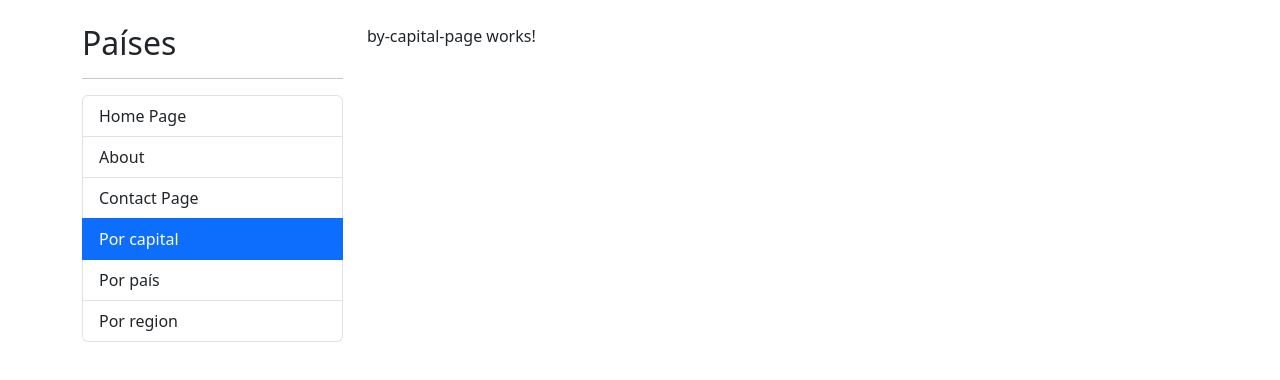
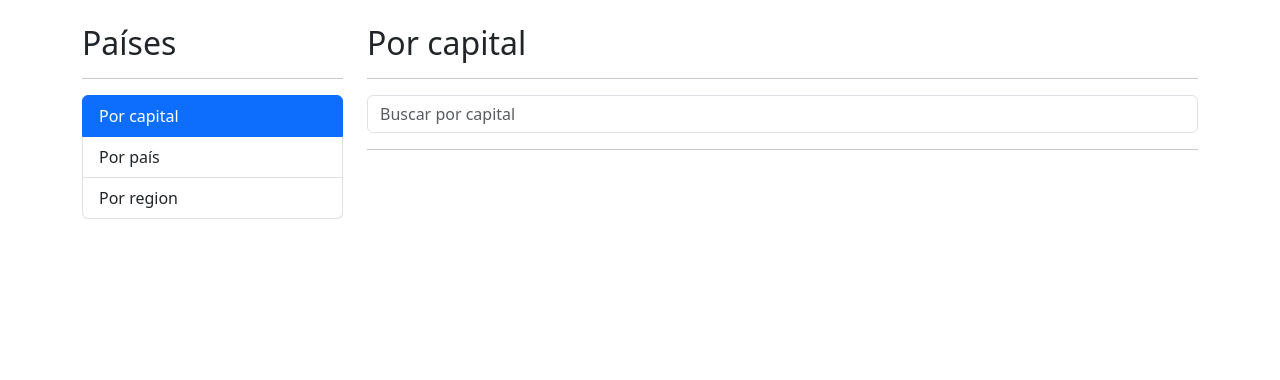
Before and after one commit to CarlosReyesMelero/SPA-Angular, an Angular app: page /countries/by-capital in a window 1280 px wide. Shown: the top 380 px of the page. Built offline with nearby package versions, Linux system fonts and the light colour scheme.

Commit message:
SearchBox Component and Countries Service

```diff
--- a/src/app/app.module.ts
+++ b/src/app/app.module.ts
@@ -5,6 +5,7 @@
 import { AppComponent } from './app.component';
 import { SharedModule } from './shared/shared.module';
 import { AppRoutingModule } from './app-routing.module';
+import { HttpClientModule } from '@angular/common/http';
 
 @NgModule({
   declarations: [
@@ -13,6 +14,7 @@
   imports: [
     AppRoutingModule,
     BrowserModule,
+    HttpClientModule,
     SharedModule,
   ],
   providers: [],
--- a/src/app/countries/countries-routing.module.ts
+++ b/src/app/countries/countries-routing.module.ts
@@ -22,6 +22,10 @@
   {
     path: 'by/:id',
     component: CountryPageComponent
+  },
+  {
+    path: '**',
+    redirectTo: 'by-capital'
   }
 ]
 
--- a/src/app/countries/countries.module.ts
+++ b/src/app/countries/countries.module.ts
@@ -7,6 +7,7 @@
 import { ByCountryPageComponent } from './pages/by-country-page/by-country-page.component';
 import { ByRegionPageComponent } from './pages/by-region-page/by-region-page.component';
 import { CountryPageComponent } from './pages/country-page/country-page.component';
+import { SharedModule } from '../shared/shared.module';
 
 
 
@@ -20,7 +21,8 @@
   ],
   imports: [
     CommonModule,
-    CountriesRoutingModule
+    CountriesRoutingModule,
+    SharedModule
   ]
 })
 export class CountriesModule { }
--- /dev/null
+++ b/src/app/countries/interfaces/country.ts
@@ -0,0 +1,121 @@
+export interface Country {
+  name:         Name;
+  tld:          string[];
+  cca2:         string;
+  ccn3:         string;
+  cca3:         string;
+  cioc:         string;
+  independent:  boolean;
+  status:       string;
+  unMember:     boolean;
+  currencies:   Currencies;
+  idd:          Idd;
+  capital:      string[];
+  altSpellings: string[];
+  region:       string;
+  subregion:    string;
+  languages:    Languages;
+  translations: { [key: string]: Translation };
+  latlng:       number[];
+  landlocked:   boolean;
+  borders?:     string[];
+  area:         number;
+  demonyms:     Demonyms;
+  flag:         string;
+  maps:         Maps;
+  population:   number;
+  gini?:        { [key: string]: number };
+  fifa:         string;
+  car:          Car;
+  timezones:    string[];
+  continents:   string[];
+  flags:        Flags;
+  coatOfArms:   CoatOfArms;
+  startOfWeek:  string;
+  capitalInfo:  CapitalInfo;
+  postalCode?:  PostalCode;
+}
+
+export interface CapitalInfo {
+  latlng: number[];
+}
+
+export interface Car {
+  signs: string[];
+  side:  string;
+}
+
+export interface CoatOfArms {
+  png?: string;
+  svg?: string;
+}
+
+export interface Currencies {
+  USD?: Clp;
+  DOP?: Clp;
+  CRC?: Clp;
+  CLP?: Clp;
+  YER?: Clp;
+  EUR?: Clp;
+}
+
+export interface Clp {
+  name:   string;
+  symbol: string;
+}
+
+export interface Demonyms {
+  eng: Eng;
+  fra: Eng;
+}
+
+export interface Eng {
+  f: string;
+  m: string;
+}
+
+export interface Flags {
+  png:  string;
+  svg:  string;
+  alt?: string;
+}
+
+export interface Idd {
+  root:     string;
+  suffixes: string[];
+}
+
+export interface Languages {
+  spa?: string;
+  eng?: string;
+  ara?: string;
+  ita?: string;
+}
+
+export interface Maps {
+  googleMaps:     string;
+  openStreetMaps: string;
+}
+
+export interface Name {
+  common:     string;
+  official:   string;
+  nativeName: NativeName;
+}
+
+export interface NativeName {
+  spa?: Translation;
+  eng?: Translation;
+  ara?: Translation;
+  ita?: Translation;
+}
+
+export interface Translation {
+  official: string;
+  common:   string;
+}
+
+export interface PostalCode {
+  format: string;
+  regex:  string;
+}
--- a/src/app/countries/pages/by-capital-page/by-capital-page.component.html
+++ b/src/app/countries/pages/by-capital-page/by-capital-page.component.html
@@ -1 +1,21 @@
-<p>by-capital-page works!</p>
+<h2>Por capital</h2>
+<hr>
+
+<div class="row">
+  <div class="col">
+    <!-- SearchBox -->
+    <shared-search-box (onValue)="searchByCapital($event)" placeholder="Buscar por capital"></shared-search-box>
+
+  </div>
+</div>
+
+<div class="row">
+  <div class="col">
+    <hr>
+    <ul>
+      <li *ngFor="let country of countries">
+          {{country.capital}} - {{country.population}}
+      </li>
+    </ul>
+  </div>
+</div>
--- a/src/app/countries/pages/by-capital-page/by-capital-page.component.ts
+++ b/src/app/countries/pages/by-capital-page/by-capital-page.component.ts
@@ -1,4 +1,6 @@
 import { Component } from '@angular/core';
+import { CountriesService } from '../../services/countries.service';
+import { Country } from '../../interfaces/country';
 
 @Component({
   selector: 'app-by-capital-page',
@@ -7,4 +9,15 @@
 })
 export class ByCapitalPageComponent {
 
+  public countries: Country[] = [];
+
+  constructor( private countriesSevice:  CountriesService ) {}
+
+  searchByCapital ( term:string ): void {
+    this.countriesSevice.searchCapital( term )
+      .subscribe( countries => {
+        this.countries = countries;
+      })
+  }
+
 }
--- /dev/null
+++ b/src/app/countries/services/countries.service.ts
@@ -0,0 +1,20 @@
+import { Injectable } from '@angular/core';
+import { HttpClient } from '@angular/common/http';
+import { Observable } from 'rxjs';
+import { Country } from '../interfaces/country';
+
+@Injectable({providedIn: 'root'})
+export class CountriesService {
+
+  private apiURL: string = 'https://restcountries.com/v3.1';
+
+  constructor(private http: HttpClient) { }
+
+  searchCapital ( term: string): Observable<Country[]> {
+
+    const url = `${this.apiURL}/capital/${term}`;
+    return this.http.get<Country[]>( url );
+
+  }
+
+}
--- /dev/null
+++ b/src/app/shared/components/search-box/search-box.component.html
@@ -0,0 +1,7 @@
+<input
+  type="text"
+  [placeholder]="placeholder"
+  class="form-control"
+  (keyup.enter)="emitValue(txtInput.value)"
+  #txtInput
+>
--- /dev/null
+++ b/src/app/shared/components/search-box/search-box.component.ts
@@ -0,0 +1,19 @@
+import { Component, EventEmitter, Input, Output } from '@angular/core';
+
+@Component({
+  selector: 'shared-search-box',
+  templateUrl: './search-box.component.html',
+})
+export class SearchBoxComponent {
+
+
+  @Input()
+  public placeholder: string = '';
+
+  @Output()
+  public onValue = new EventEmitter<string>();
+
+  emitValue( value: string): void {
+    this.onValue.emit (value);
+  }
+}
--- a/src/app/shared/components/sidebar/sidebar.component.html
+++ b/src/app/shared/components/sidebar/sidebar.component.html
@@ -2,7 +2,7 @@
 <hr>
 
 <ul class="list-group">
-  <li routerLink=""
+  <!-- <li routerLink=""
     routerLinkActive="active"
     [routerLinkActiveOptions]="{exact:true}"
     class="list-group-item">
@@ -19,7 +19,7 @@
     routerLinkActive="active"
     class="list-group-item">
     Contact Page
-  </li>
+  </li> -->
 
   <li routerLink="countries/by-capital"
     routerLinkActive="active"
--- a/src/app/shared/shared.module.ts
+++ b/src/app/shared/shared.module.ts
@@ -5,6 +5,7 @@
 import { AboutPageComponent } from './pages/about-page/about-page.component';
 import { ContactPageComponent } from './pages/contact-page/contact-page.component';
 import { HomePageComponent } from './pages/home-page/home-page.component';
+import { SearchBoxComponent } from './components/search-box/search-box.component';
 import { SidebarComponent } from './components/sidebar/sidebar.component';
 
 
@@ -16,6 +17,7 @@
     HomePageComponent,
     SidebarComponent,
     ContactPageComponent,
+    SearchBoxComponent,
   ],
   imports: [
     CommonModule,
@@ -25,7 +27,8 @@
     AboutPageComponent,
     HomePageComponent,
     SidebarComponent,
-    ContactPageComponent
+    ContactPageComponent,
+    SearchBoxComponent
   ]
 })
 export class SharedModule { }
```
Also changed, not shown: src/app/app-routing.module.ts (+5 -5 lines).
